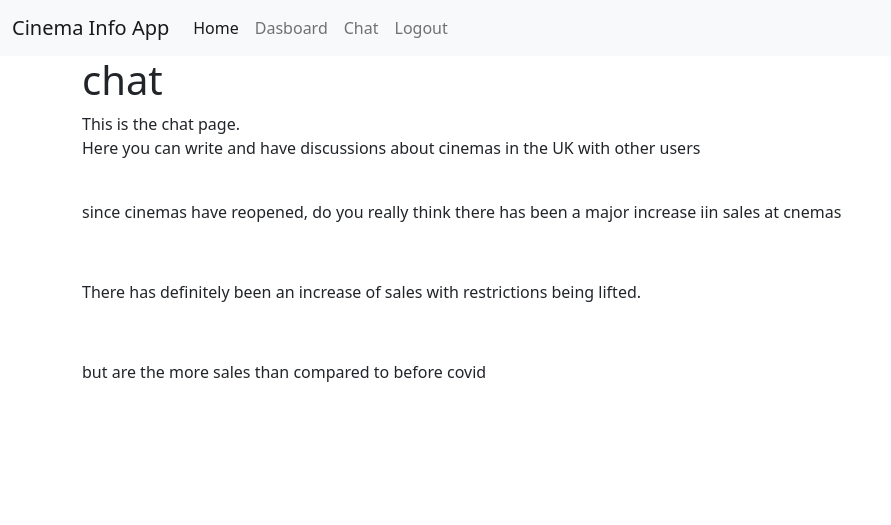
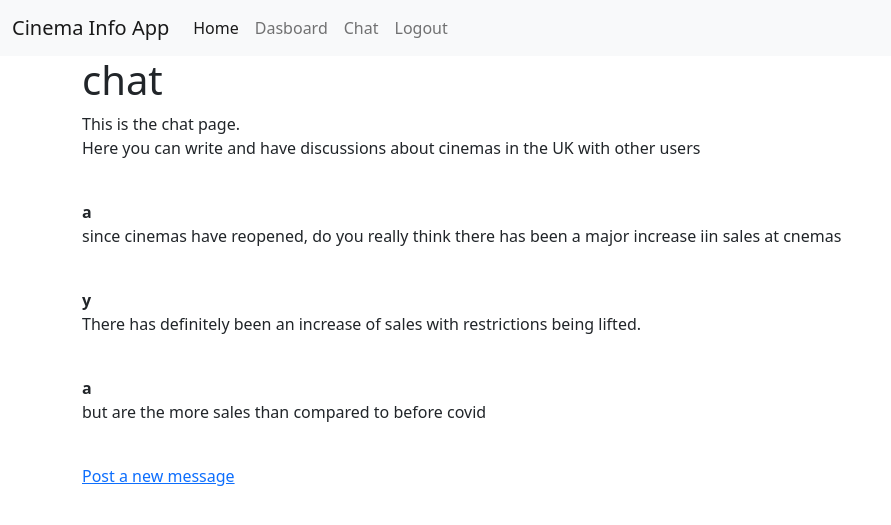
Before and after one commit to Yaseen048/comp0034-cw1-i-Yaseen048, a Flask app: page /view in a window 1280 px wide. Shown: the top 525 px of the page, without its empty margins (0-891 px from the left). Run offline with Flask 3, Linux system fonts and the light colour scheme; a user stored in the database is signed in; data comes from the database, SQL or seed files in the repository.

Commit message:
added link to add message and to display user name

```diff
--- a/flask_app/templates/chat.html
+++ b/flask_app/templates/chat.html
@@ -9,13 +9,16 @@
     {% for uploaded_message in uploaded_messages %}
         <div class="chat">
             <p class= "posted-message">
-                <strong>{{uploaded_message.first_name}}</strong>
+                <strong>{{uploaded_message.user.first_name}}</strong><br/>
                 {{uploaded_message.message_text}}<br/>
             </p>
-            <br/>
         </div>
 
         </p>
+        <br/>
     {%endfor%}
 
+    <a href="{{url_for('chat.message')}}">Post a new message</a>
+
+
 {% endblock %}
```
